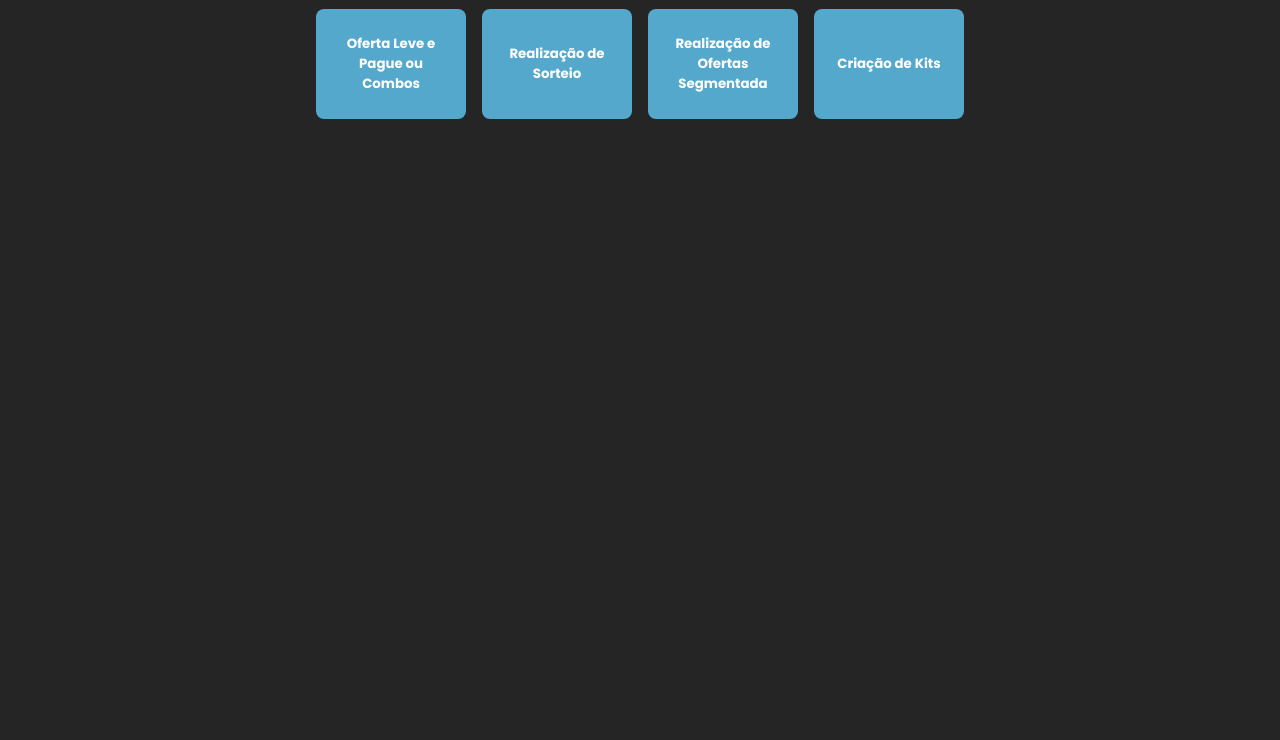
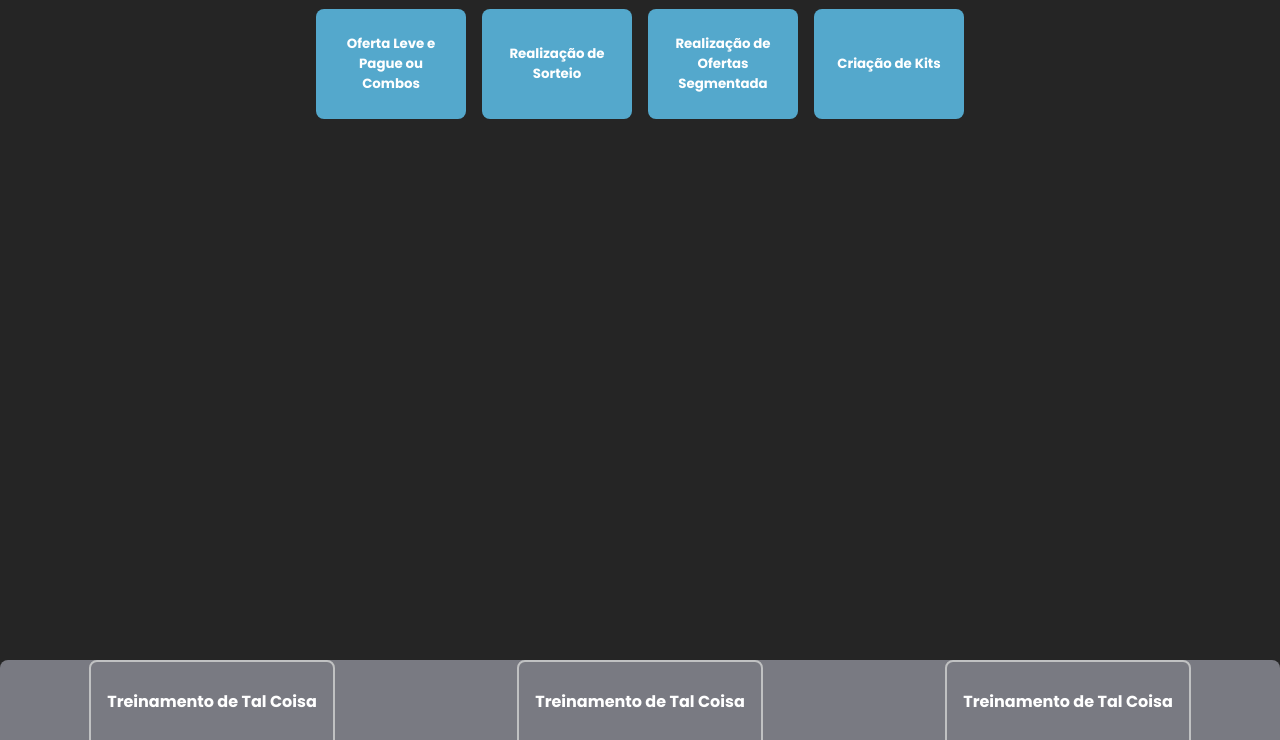
Before and after one commit to arthurvenancio/crm_supershow, a plain HTML site: page HTML/quadro_de_acoes.html in a window 1280 px wide. Shown: the part 60-800 px from the top of the page. Drawn offline with nearby package versions, Linux system fonts and the light colour scheme.

Commit message:
Estilização do footer concluida

```diff
--- a/CSS/style.css
+++ b/CSS/style.css
@@ -103,7 +103,7 @@ footer{
     width: 100vw;
     height: var(--altura-footer);
 
-    padding-top: 1em;
+    padding-top: 3px;
 
     box-sizing: border-box;
 
@@ -113,15 +113,29 @@ footer{
 
     gap: 0.25em;
 
+    overflow-x: auto;
+
     border-radius: var(--curvatura-canto) var(--curvatura-canto) 0 0;
 }
 footer a{
     text-decoration: none;
     color: var(--branco);
+    font-weight: bold;
 
     display: flex;
     flex-direction: column;
     align-items: center;
+    justify-content: center;
+    text-align: center;
+
+    height: var(--altura-footer);
+    padding-inline: 1em;
+    max-width: 20vw;
+    min-width: min-content;
+
+    border-radius: var(--curvatura-canto) var(--curvatura-canto) 0 0;
+    border: 2px solid var(--branco-escuro);
+
 }
 .legenda-icon-footer{
     font-size: var(--legenda-icone);
--- a/HTML/quadro_de_acoes.html
+++ b/HTML/quadro_de_acoes.html
@@ -22,12 +22,17 @@
             <span class="material-symbols-outlined">logout</span>
         </button>
     </header>
-    <main class="sem_footer area_botoes">
+    <main class="area_botoes">
         <button class="botao_1 botoes_quadro_acoes">Oferta Leve e Pague ou Combos</button>
         <button class="botao_1 botoes_quadro_acoes">Realização de Sorteio</button>
         <button class="botao_1 botoes_quadro_acoes">Realização de Ofertas Segmentada</button>
         <button class="botao_1 botoes_quadro_acoes">Criação de Kits</button>
     </main>
+    <footer>
+        <a href="https://www.google.com.br/">Treinamento de Tal Coisa</a>
+        <a href="https://www.google.com.br/">Treinamento de Tal Coisa</a>
+        <a href="https://www.google.com.br/">Treinamento de Tal Coisa</a>
+    </footer>
     <script type="module" src="/JS/quadro_de_acoes.js"></script>
 </body>
 </html>
```
